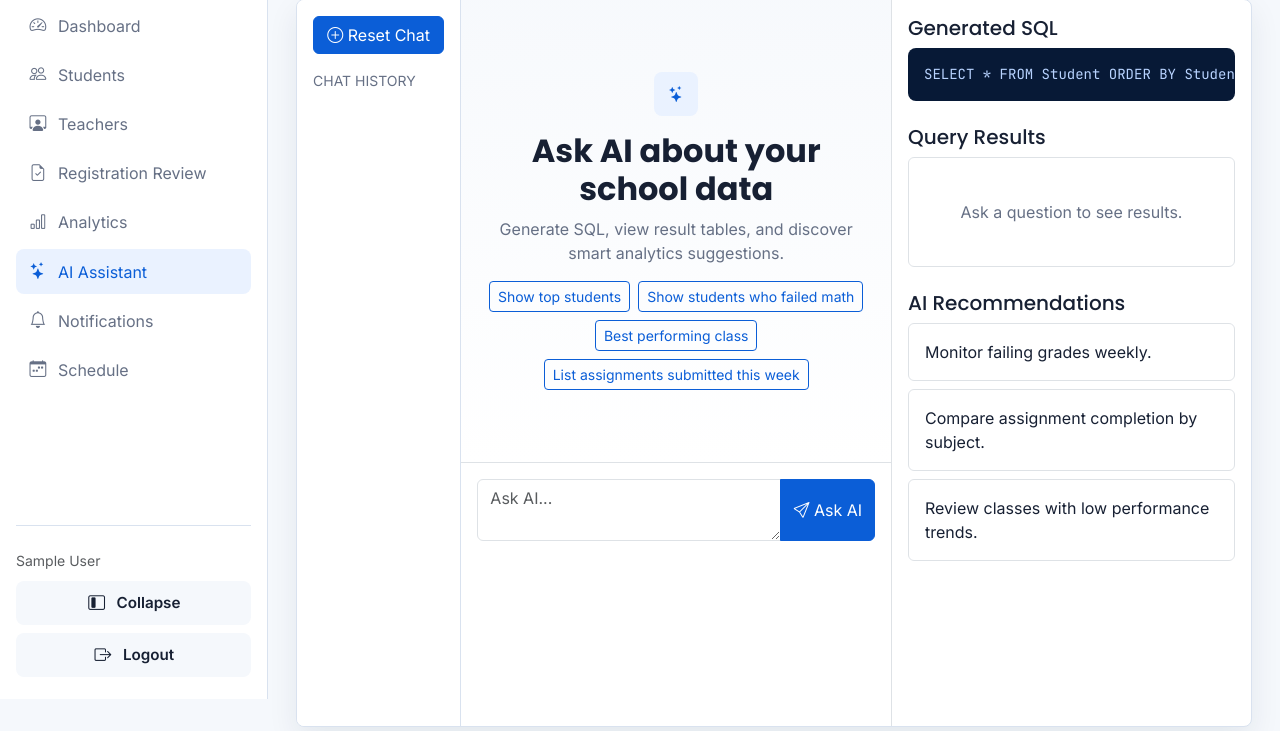
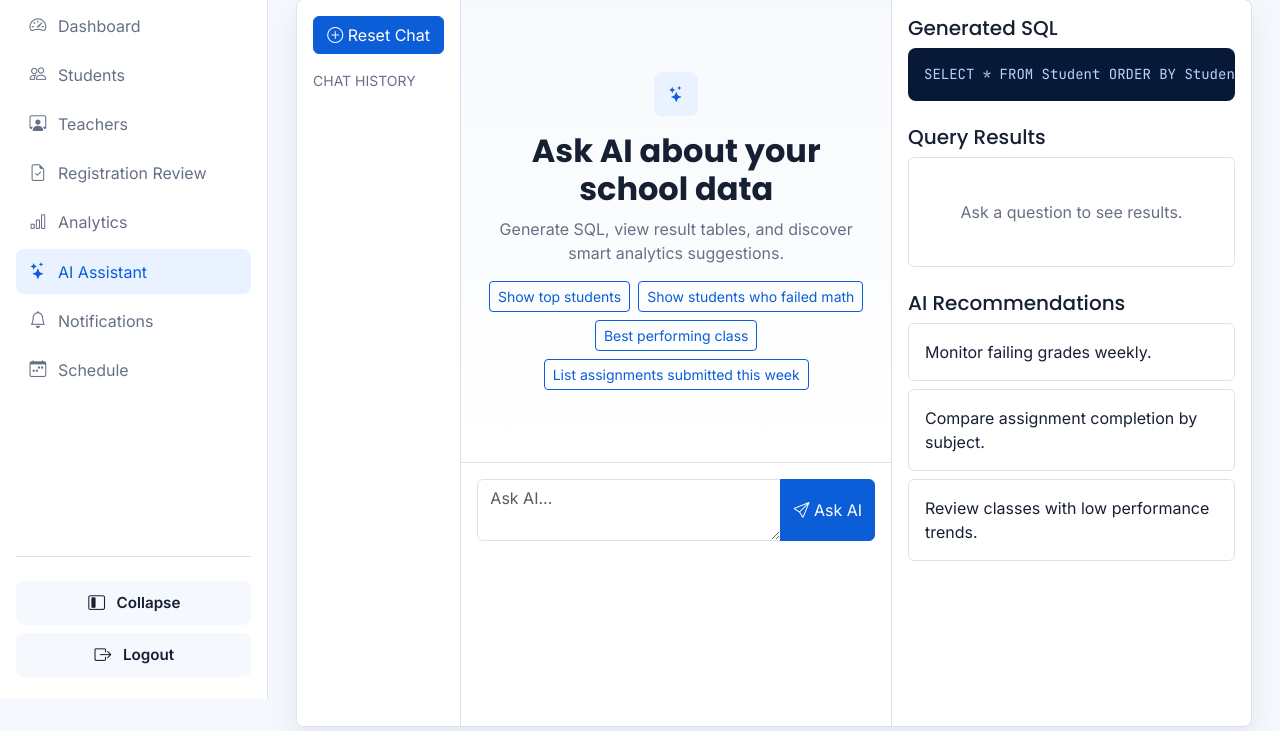
Before and after one commit to Kevoharvey/School-Information-System, a Flask app: page /ai-assistant in a window 1280 px wide. Shown: the part 101-832 px from the top of the page. Run offline with Flask 3, Linux system fonts and the light colour scheme; the visitor is signed in with stand-in values (Sample User, id 1); parts of the project's set-up code (start-up, migrations or seed data) failed here and were passed over.

Commit message:
refactor: remove user name display from sidebar footer

```diff
--- a/templates/sidebar.html
+++ b/templates/sidebar.html
@@ -30,7 +30,6 @@
     <a class="nav-link {{ 'active' if active_page == 'schedule' else '' }}" href="{{ url_for('schedule') }}" title="Schedule"><i class="bi bi-calendar-week"></i><span class="sidebar-label">Schedule</span></a>
   </nav>
   <div class="sidebar-footer mt-4 pt-4">
-    <div class="small text-muted top-user-name">{{ user_name or 'User' }}</div>
     <button class="btn sidebar-action-btn sidebar-toggle w-100 mb-2" type="button" data-sidebar-toggle aria-label="Collapse sidebar" aria-pressed="false" title="Collapse sidebar">
       <i class="bi bi-layout-sidebar-inset" aria-hidden="true"></i><span class="sidebar-label">Collapse</span>
     </button>
```
